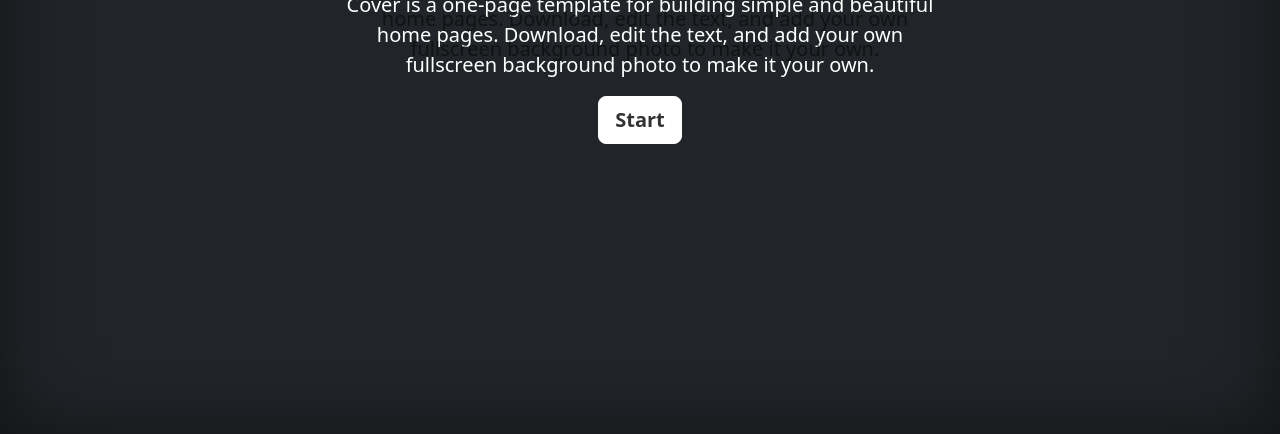
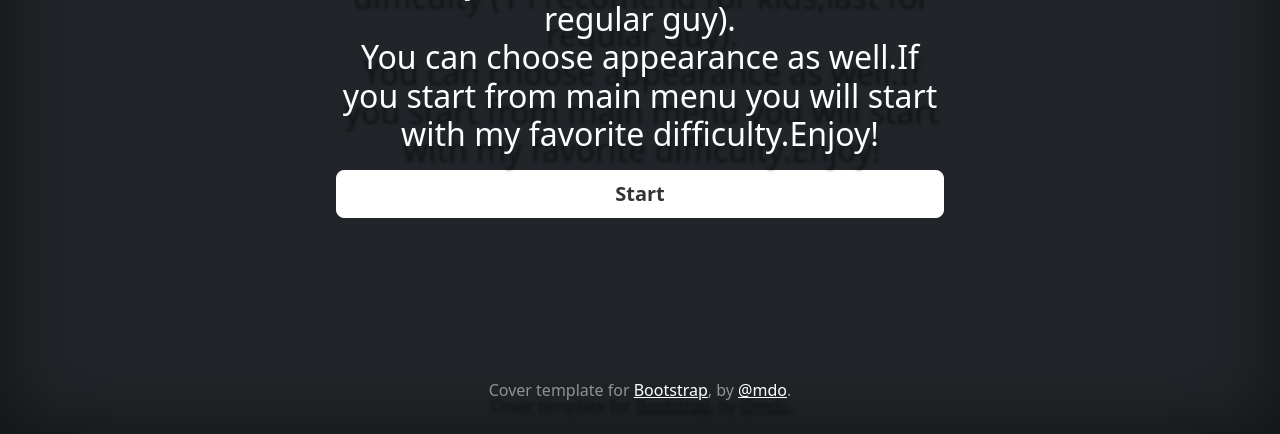
Before and after one commit to readytow0rk/Pick-Up-Casper-Game-Website, a plain HTML site: page bootstrap-5.2.3-examples/cover/index.html in a window 1280 px wide. Shown: the part 366-800 px from the top of the page. Drawn offline with Linux system fonts and the light colour scheme.

Commit message:
fix some design

```diff
--- a/bootstrap-5.2.3-examples/cover/cover.css
+++ b/bootstrap-5.2.3-examples/cover/cover.css
@@ -113,3 +113,7 @@ h1 {
 #btnStart:hover {
   background-color: rgb(0, 0, 0);
 }
+body {
+  text-shadow: 2px 1rem 0.2rem rgb(0 0 0 / 50%);
+  box-shadow: inset 0 0 5rem rgb(0 0 0 / 50%);
+}
--- a/bootstrap-5.2.3-examples/cover/index.html
+++ b/bootstrap-5.2.3-examples/cover/index.html
@@ -139,17 +139,18 @@
   </div>
   <button type="button" class="btn btn-light btn-lg " id="restart">Restart</button>
     <p class="lead">
-
-      Cover is a one-page template for building simple and beautiful home pages. Download, edit the text, and add your own fullscreen background photo to make it your own.</p>
+   <h2 id="textRulesQ">
+      This is game for check your reaction.<br>In settings you can choose level of difficulty (1 i recomend for kids,last for regular guy).<br>
+     You can choose appearance as well.If you start from main menu you will start with my favorite difficulty.Enjoy!</p>
     <p class="lead">
-
+    </h2>
       <a href="#" class="btn btn-lg btn-secondary fw-bold border-white bg-white" id="btnStart">Start</a>
     </p>
   </main>
 
   <footer class="mt-auto text-white-50">
 
-    <!-- <p>Cover template for <a href="https://getbootstrap.com/" class="text-white">Bootstrap</a>, by <a href="https://twitter.com/mdo" class="text-white">@mdo</a>.</p> -->
+    <p>Cover template for <a href="https://getbootstrap.com/" class="text-white">Bootstrap</a>, by <a href="https://twitter.com/mdo" class="text-white">@mdo</a>.</p>
   </footer>
 </div>
 
--- a/bootstrap-5.2.3-examples/cover/main.js
+++ b/bootstrap-5.2.3-examples/cover/main.js
@@ -48,6 +48,24 @@ let rules = document.querySelector('#rules')
 
 let scoreText = document.querySelector('#scoreText')
 
+let textRulesQ = document.querySelector('#textRulesQ')
+
+
+// just for good looking 55 - 68
+start.style.display = 'block'
+    h.style.display = 'block'
+    score.style.display = 'none'
+    timeLeft.style.display = 'none'
+    timeText.style.display = 'none'
+    txt.style.display = 'block'
+    hH.style.display = 'none'
+    grid.style.display = 'none'
+    buttonsLevel.style.display = 'none'
+    difficulty.style.display = 'none'
+    colorBtn.style.display = 'none'
+    rules.style.display = 'block'
+    scoreText.style.display = 'none'
+    textRulesQ.style.display = 'block'
 
 // FIRST lEVEL
 
@@ -63,6 +81,8 @@ diffBtnQ.addEventListener('click', () => {
     txt.style.display = 'none'
     hH.style.display = 'none'
     grid.style.display = 'flex'
+    textRulesQ.style.display = 'none'
+
 
 
     // logic of game
@@ -136,6 +156,7 @@ diffBtnW.addEventListener('click', () => {
     txt.style.display = 'none'
     hH.style.display = 'none'
     grid.style.display = 'flex'
+    textRulesQ.style.display = 'none'
 
 
     // logic of game
@@ -206,6 +227,7 @@ diffBtnE.addEventListener('click', () => {
     txt.style.display = 'none'
     hH.style.display = 'none'
     grid.style.display = 'flex'
+    textRulesQ.style.display = 'none'
 
 
     // logic of game
@@ -278,6 +300,7 @@ diffBtnR.addEventListener('click', () => {
     txt.style.display = 'none'
     hH.style.display = 'none'
     grid.style.display = 'flex'
+    textRulesQ.style.display = 'none'
 
 
     // logic of game
@@ -351,6 +374,7 @@ diffBtnT.addEventListener('click', () => {
     txt.style.display = 'none'
     hH.style.display = 'none'
     grid.style.display = 'flex'
+    textRulesQ.style.display = 'none'
 
 
     // logic of game
@@ -426,6 +450,7 @@ mainPage.addEventListener('click', () => {
     colorBtn.style.display = 'none'
     rules.style.display = 'block'
     scoreText.style.display = 'none'
+    textRulesQ.style.display = 'block'
 });
 
 settingsBtn.addEventListener('click', () => {
@@ -440,6 +465,7 @@ settingsBtn.addEventListener('click', () => {
     buttonsLevel.style.display = 'block'
     difficulty.style.display = 'block'
     colorBtn.style.display = 'block'
+    textRulesQ.style.display = 'none'
 });
 
 // Hide text and show game
@@ -452,7 +478,9 @@ start.addEventListener('click', () => {
     txt.style.display = 'none'
     hH.style.display = 'none'
     grid.style.display = 'flex'
+    textRulesQ.style.display = 'none'
     let result = 0
+
 
     score.textContent = result
     let hitPosition
```
